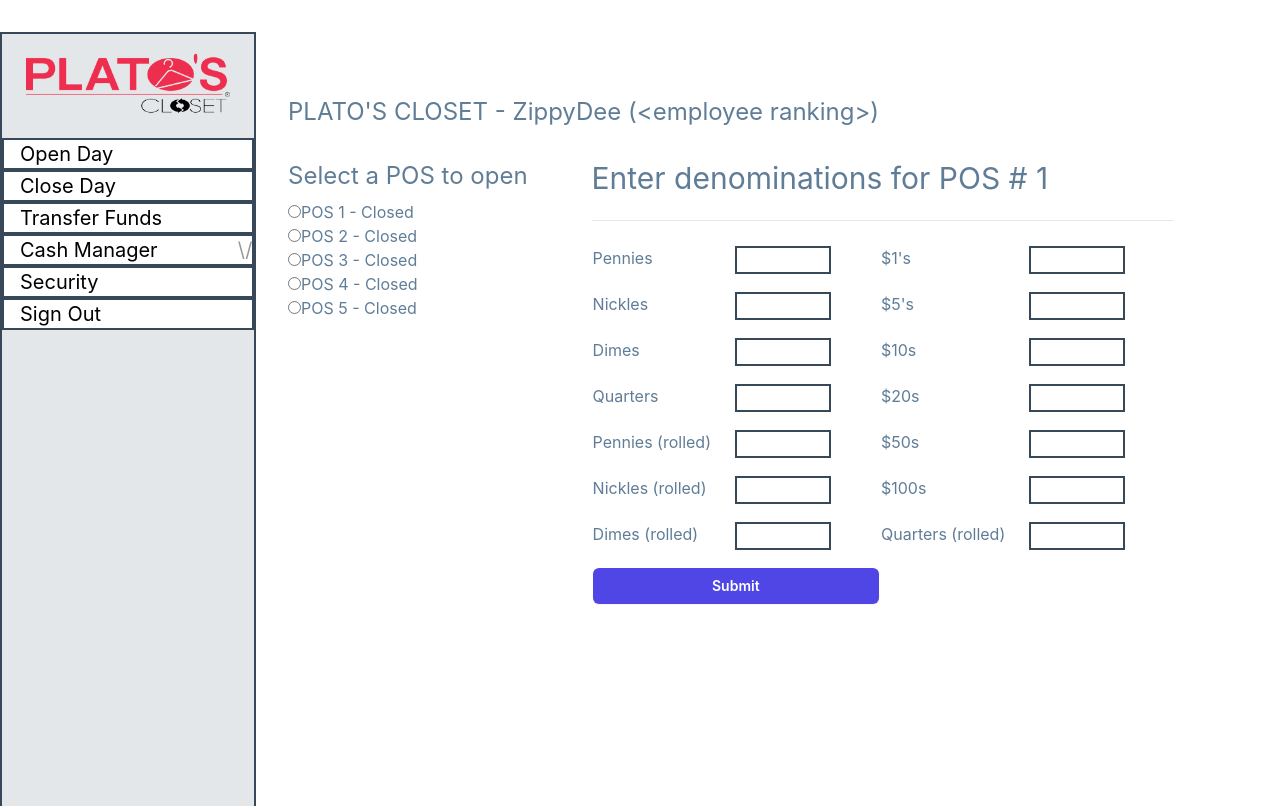
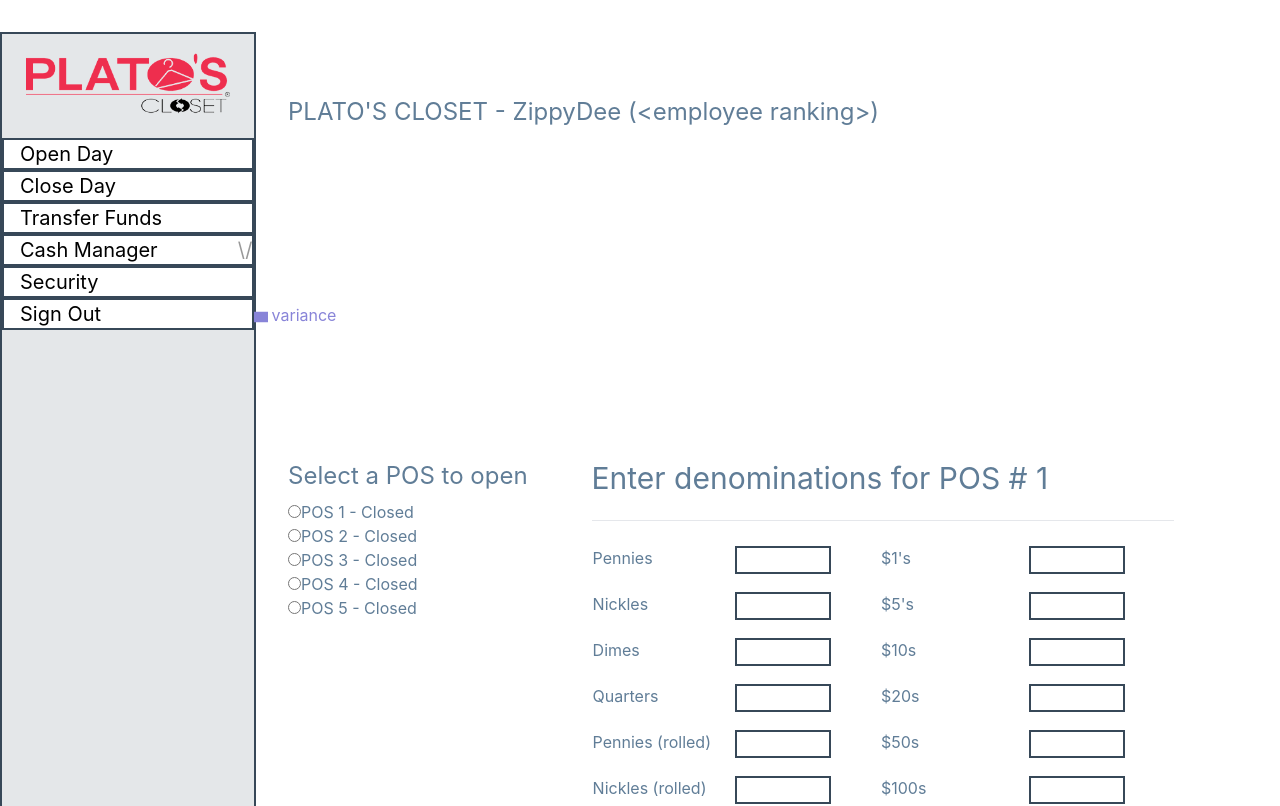
Before and after one commit to Bennet17/CIS424_GUI, a React (Create React App) app: page /OpenDay in a window 1280 px wide. Shown: the top 806 px of the page. Built offline with nearby package versions, Linux system fonts and the light colour scheme.

Commit message:
Refactored HomePage.jsx - moved NavBar to its own NavBar.jsx component.

```diff
--- a/src/components/HomePage.jsx
+++ b/src/components/HomePage.jsx
@@ -1,14 +1,15 @@
 import "../styles/PageStyles.css";
-import {useNavigate} from 'react-router-dom';
-import routes from '../routes.js';
-import logo from '../Logo.png';
+import { useNavigate } from "react-router-dom";
+import routes from "../routes.js";
+import NavBar from "./NavBar.jsx";
+import OSBarChart from "./OSBarChart.jsx";
 
 //test variables
 let testPermissions = 0;
 let username = "ZippyDee";
 let ranking = "(<employee ranking>)";
 
-const HomePage = () =>{
+const HomePage = () => {
   //used to navigate to a new route page when calling a function
   const navigate = useNavigate();
 
@@ -23,42 +24,20 @@
 
   return (
     <div>
-            <p className="translate-x-72 translate-y-24 text-2xl text-main-color">PLATO'S CLOSET - {username} {ranking}</p>
-            <div className="float-left border-box border-border-color h-dvh w-64 border-2 bg-nav-bg">
-                <img src={logo} alt="logo" />
-                <div onClick={toOpenDay} className="box-border cursor-pointer border-border-color border-2 hover:bg-nav-bg bg-white" >
-                    <p className="text-xl text-left translate-x-4">Open Day</p>
-                </div>
-                <div  onClick={yo_mama} className="box-border cursor-pointer border-border-color border-2 hover:bg-nav-bg bg-white" >
-                    <p className="text-xl text-left translate-x-4">Close Day</p>
-                </div>
-                <div className="box-border cursor-pointer border-border-color border-2 hover:bg-nav-bg bg-white" >
-                    <p className="text-xl text-left translate-x-4">Transfer Funds</p>
-                </div>
-                <div className="group box-border border-border-color border-2 hover:bg-nav-bg bg-white" >
-                    <p className="text-xl text-left translate-x-4 inline-block">Cash Manager</p><p className="text-xl text-text-faded text-right translate-x-24 inline-block">\/</p>
-                    {testPermissions == 0 && <div className="hidden group-hover:block cursor-pointer box-border border-border-color border-2 hover:bg-nav-bg bg-white">
-                        <p className="text-xl text-left translate-x-8">Safe Audit</p>
-                    </div>}
-                    {testPermissions == 1 && <div className="hidden group-hover:block cursor-pointer box-border border-border-color border-2 hover:bg-nav-bg bg-white">
-                        <p className="text-xl text-left translate-x-8">peepeepoopoodoodooballs</p>
-                    </div>}
-                </div>
-                <div className="group box-border border-border-color border-2 hover:bg-nav-bg bg-white" >
-                    <p className="text-xl text-left translate-x-4">Security</p>
-                    {testPermissions == 1 && <div className="hidden group-hover:block cursor-pointer box-border border-border-color border-2 hover:bg-nav-bg bg-white">
-                        <p className="text-xl text-left translate-x-8">User management</p>
-                    </div>}
-                    {testPermissions == 1 && <div className="hidden group-hover:block cursor-pointer box-border border-border-color border-2 hover:bg-nav-bg bg-white">
-                        <p className="text-xl text-left translate-x-8">POS Management</p>
-                    </div>}
-                </div>
-                <div className="box-border cursor-pointer border-border-color border-2 hover:bg-nav-bg bg-white" >
-                    <p className="text-xl text-left translate-x-4">Sign Out</p>
-                </div>
-            </div>
+      {/* I believe this is where the header will go */}
+      <p className="translate-x-72 translate-y-24 text-2xl text-main-color">
+        PLATO'S CLOSET - {username} {ranking}
+      </p>
+
+      <NavBar
+        toOpenDay={toOpenDay}
+        yo_mama={yo_mama}
+        testPermissions={testPermissions}
+      />
+
+      <OSBarChart />
     </div>
   );
-}
+};
 
 export default HomePage;
--- /dev/null
+++ b/src/components/NavBar.jsx
@@ -0,0 +1,69 @@
+import React from "react";
+import logo from "../Logo.png";
+
+const NavBar = ({ toOpenDay, yo_mama, testPermissions }) => {
+  return (
+    <div className="float-left border-box border-border-color h-dvh w-64 border-2 bg-nav-bg">
+      <img src={logo} alt="logo" />
+
+      <div
+        onClick={toOpenDay}
+        className="box-border cursor-pointer border-border-color border-2 hover:bg-nav-bg bg-white"
+      >
+        <p className="text-xl text-left translate-x-4">Open Day</p>
+      </div>
+
+      <div
+        onClick={yo_mama}
+        className="box-border cursor-pointer border-border-color border-2 hover:bg-nav-bg bg-white"
+      >
+        <p className="text-xl text-left translate-x-4">Close Day</p>
+      </div>
+
+      <div className="box-border cursor-pointer border-border-color border-2 hover:bg-nav-bg bg-white">
+        <p className="text-xl text-left translate-x-4">Transfer Funds</p>
+      </div>
+
+      <div className="group box-border border-border-color border-2 hover:bg-nav-bg bg-white">
+        <p className="text-xl text-left translate-x-4 inline-block">
+          Cash Manager
+        </p>
+        <p className="text-xl text-text-faded text-right translate-x-24 inline-block">
+          \/
+        </p>
+        {testPermissions == 0 && (
+          <div className="hidden group-hover:block cursor-pointer box-border border-border-color border-2 hover:bg-nav-bg bg-white">
+            <p className="text-xl text-left translate-x-8">Safe Audit</p>
+          </div>
+        )}
+        {testPermissions == 1 && (
+          <div className="hidden group-hover:block cursor-pointer box-border border-border-color border-2 hover:bg-nav-bg bg-white">
+            <p className="text-xl text-left translate-x-8">
+              peepeepoopoodoodooballs
+            </p>
+          </div>
+        )}
+      </div>
+
+      <div className="group box-border border-border-color border-2 hover:bg-nav-bg bg-white">
+        <p className="text-xl text-left translate-x-4">Security</p>
+        {testPermissions == 1 && (
+          <div className="hidden group-hover:block cursor-pointer box-border border-border-color border-2 hover:bg-nav-bg bg-white">
+            <p className="text-xl text-left translate-x-8">User management</p>
+          </div>
+        )}
+        {testPermissions == 1 && (
+          <div className="hidden group-hover:block cursor-pointer box-border border-border-color border-2 hover:bg-nav-bg bg-white">
+            <p className="text-xl text-left translate-x-8">POS Management</p>
+          </div>
+        )}
+      </div>
+
+      <div className="box-border cursor-pointer border-border-color border-2 hover:bg-nav-bg bg-white">
+        <p className="text-xl text-left translate-x-4">Sign Out</p>
+      </div>
+    </div>
+  );
+};
+
+export default NavBar;
--- a/src/components/OSBarChart.jsx
+++ b/src/components/OSBarChart.jsx
@@ -9,32 +9,36 @@
   Legend,
 } from "recharts";
 
-const BarChartComponent = () => {
+const OSBarChart = () => {
   // Filled w/ sample data for now
   const data = [
-    { name: "A", value: 100 },
-    { name: "B", value: 200 },
-    { name: "C", value: 300 },
-    { name: "D", value: 400 },
-    { name: "E", value: 500 },
+    { day: "Sunday", variance: 66.6 },
+    { day: "Monday", variance: 4.2 },
+    { day: "Tuesday", variance: 69 },
+    { day: "Wednesday", variance: 8.008135 },
+    { day: "Thursday", variance: 0.6 },
+    { day: "Friday", variance: 17.38 },
+    { day: "Saturday", variance: 0.08 },
   ];
 
   return (
+    <div>
       <BarChart width={600} height={300} data={data}>
         {/* X-axis */}
-      <XAxis dataKey="name" />
+        <XAxis dataKey="day" />
         {/* Y-axis */}
         <YAxis />
         {/* Grid */}
         <CartesianGrid strokeDasharray="3 3" />
-      {/* Tooltips */}
+        {/* Tooltips --- Recharts tooltips are apparently highly customizable */}
         <Tooltip />
         {/* Legend */}
         <Legend />
         {/* Bar */}
-      <Bar dataKey="value" fill="#8884d8" />
+        <Bar dataKey="variance" fill="#8884d8" className="hover:bg-blue-500" />
       </BarChart>
+    </div>
   );
 };
 
-export default BarChartComponent;
+export default OSBarChart;
```
Lines whose indentation alone changed are shown as unchanged.
